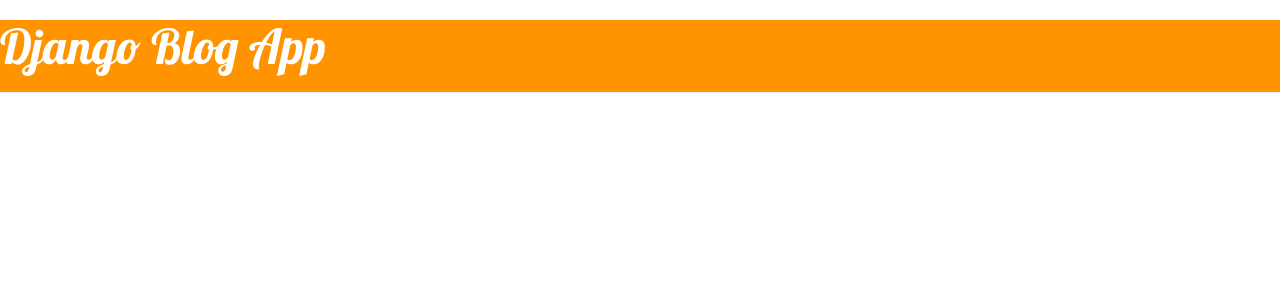
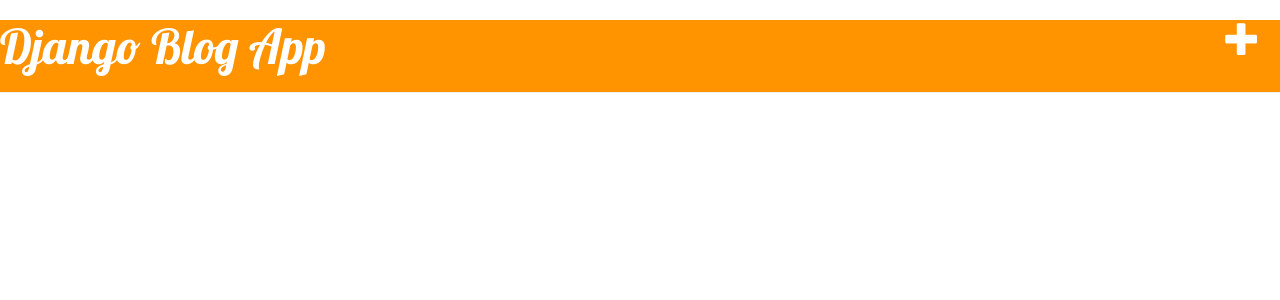
Before and after one commit to belishgr2/django_bolg_app, a Django app: template blog/templates/blog/base.html in a window 1280 px wide. Shown: the top 300 px of the page. Run offline with Django 3.2, Linux system fonts and the light colour scheme; the template is opened without the code that fills it, so the values that code supplies are empty; parts of the project's set-up code (start-up, migrations or seed data) failed here and were passed over; some libraries are stand-ins or nearby versions.

Commit message:
django app Second commit!

```diff
--- a/blog/templates/blog/base.html
+++ b/blog/templates/blog/base.html
@@ -8,7 +8,11 @@
 
 <body>
 <div class="page-header">
+    <a href="{% url 'post_new' %}" class="top-menu">
+        <span class="glyphicon glyphicon-plus"></span>
+    </a>
     <h1><a href="/">Django Blog App</a></h1>
+
 </div>
     <div class="content container">
         <div class="row">
--- a/blog/urls.py
+++ b/blog/urls.py
@@ -5,4 +5,5 @@
 urlpatterns=[
     url(r'^$',views.post_list,name='post_list'),
     url(r'^post/(?P<pk>\d+)/$',views.post_detail,name='post_detail'),
+    url(r'^post/new/$', views.post_new, name='post_new'),
 ]
```
Lines whose indentation alone changed are shown as unchanged.
